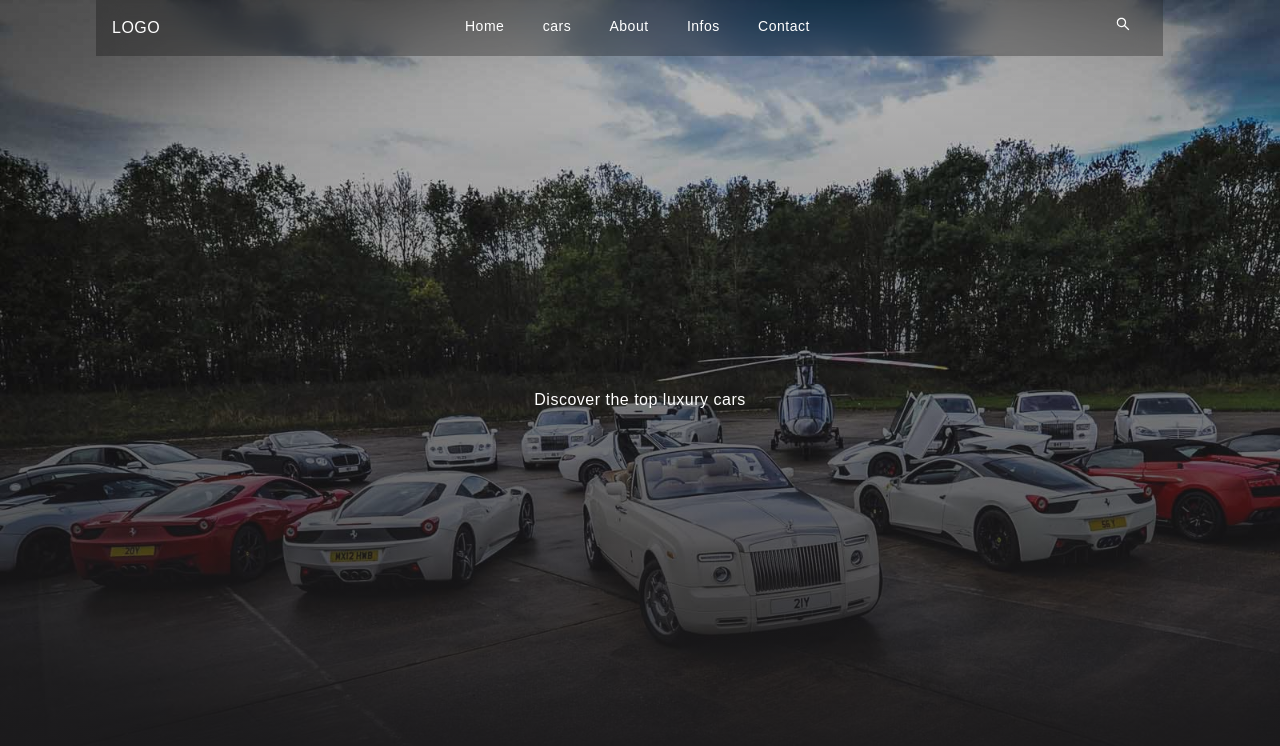
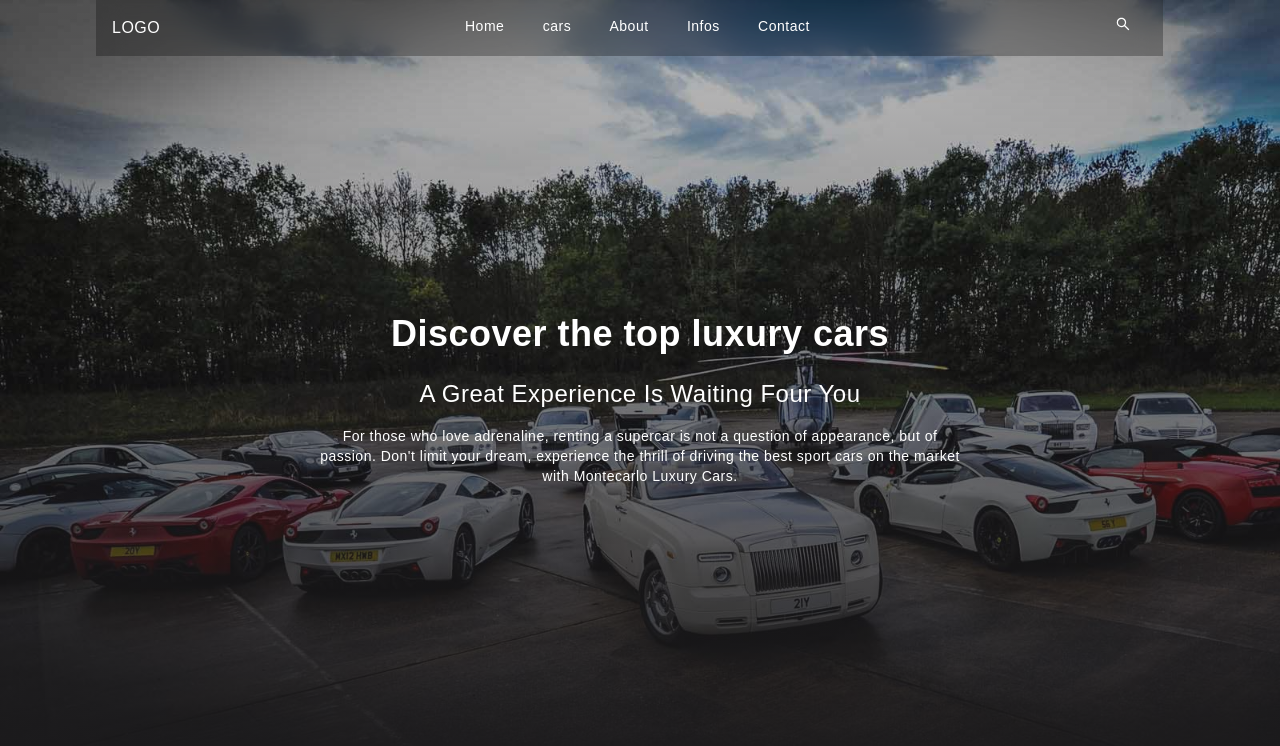
Before and after one commit to joel-kalema/luxury-cars, a Next.js app: page /paths/cars in a window 1280 px wide. Shown: the top 746 px of the page. Built offline with nearby package versions, Linux system fonts and the light colour scheme.

Commit message:
add content

```diff
--- a/pages/paths/home.js
+++ b/pages/paths/home.js
@@ -1,8 +1,12 @@
 
 export default function Home() {
     return (
-        <div className="cars flex justify-center items-center">
-            <h1>Discover the top luxury cars</h1>
+        <div className="cars flex justify-center items-center text-center">
+            <div className="w-2/4">
+                <h1 className="font-bold text-4xl mb-6">Discover the top luxury cars</h1>
+                <h2 className="text-2xl mb-4">A Great Experience Is Waiting Four You</h2>
+                <p className="text-sm">For those who love adrenaline, renting a supercar is not a question of appearance, but of passion. Don't limit your dream, experience the thrill of driving the best sport cars on the market with Montecarlo Luxury Cars.</p>
+            </div>
         </div>
     )
 }
```
